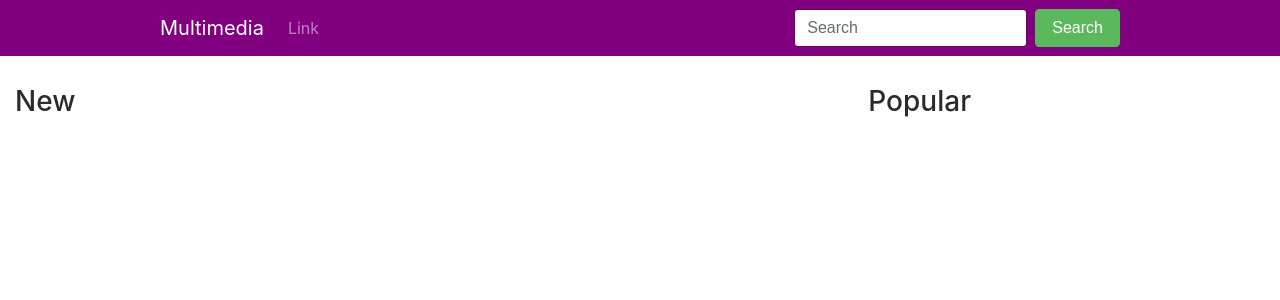
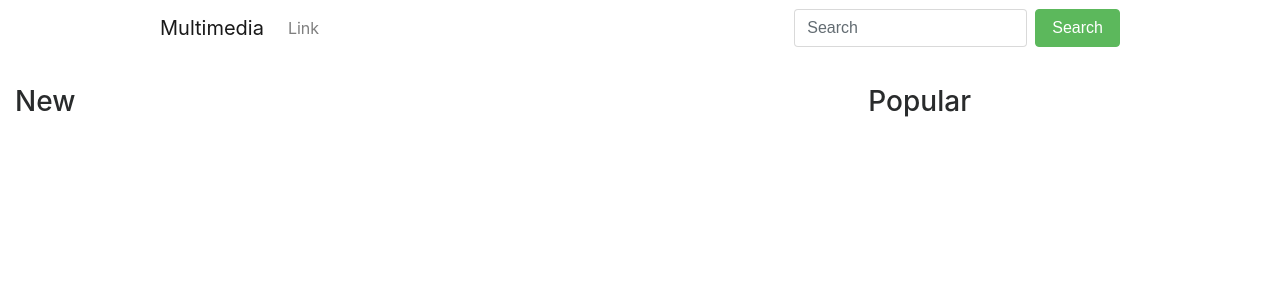
Before and after one commit to faisalburhanudin/multimedia, a Django app: page / in a window 1280 px wide. Shown: the top 300 px of the page. Run offline with Django 3.2, Linux system fonts and the light colour scheme; data that the repository does not hold is empty; some libraries are stand-ins or nearby versions.

Commit message:
change design

```diff
--- a/core/templates/home.html
+++ b/core/templates/home.html
@@ -24,7 +24,7 @@
 </head>
 
 <body>
-<nav class="navbar navbar-toggleable-md navbar-inverse">
+<nav class="navbar navbar-toggleable-md navbar-light">
     <button class="navbar-toggler navbar-toggler-right" type="button" data-toggle="collapse"
             data-target="#navbarSupportedContent" aria-controls="navbarSupportedContent" aria-expanded="false"
             aria-label="Toggle navigation">
--- a/static/css/custom.css
+++ b/static/css/custom.css
@@ -24,5 +24,4 @@
 
 .navbar {
     padding: .5rem 10rem;
-    background: #800080;
 }
```
